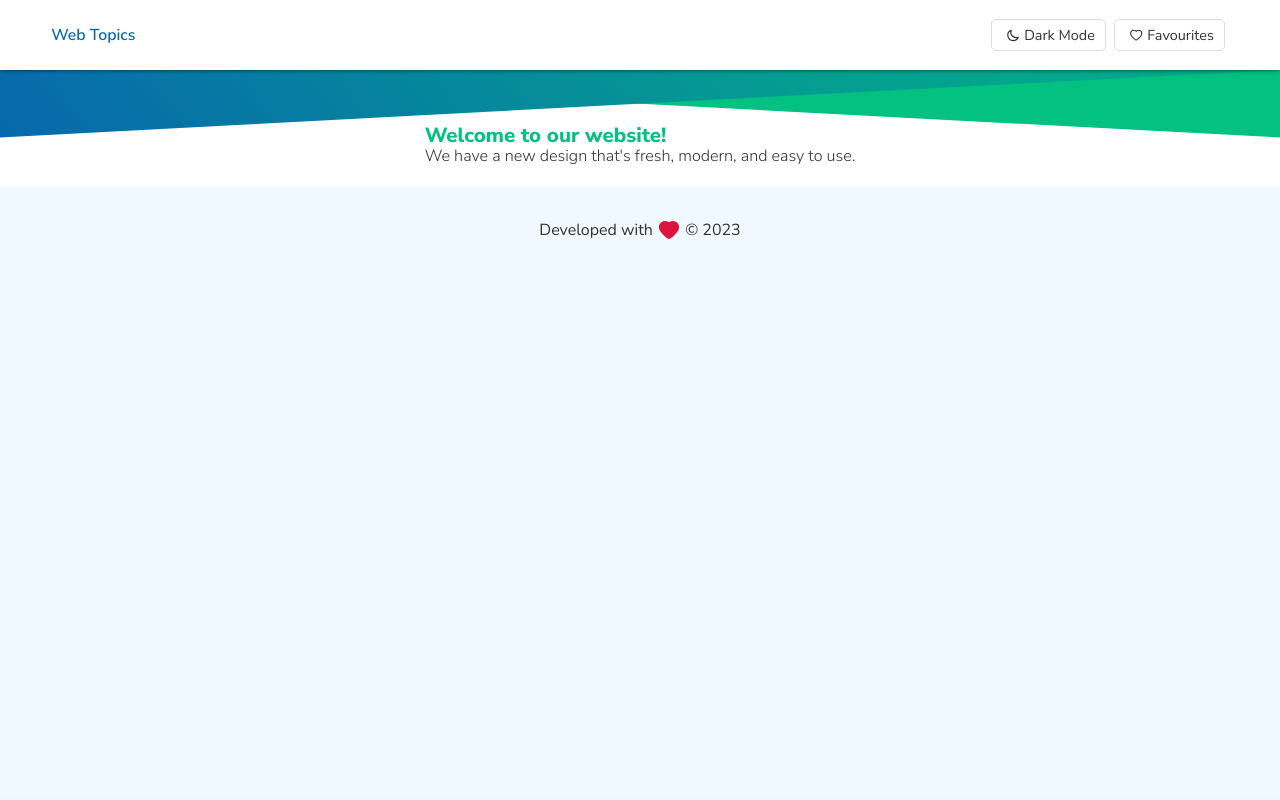
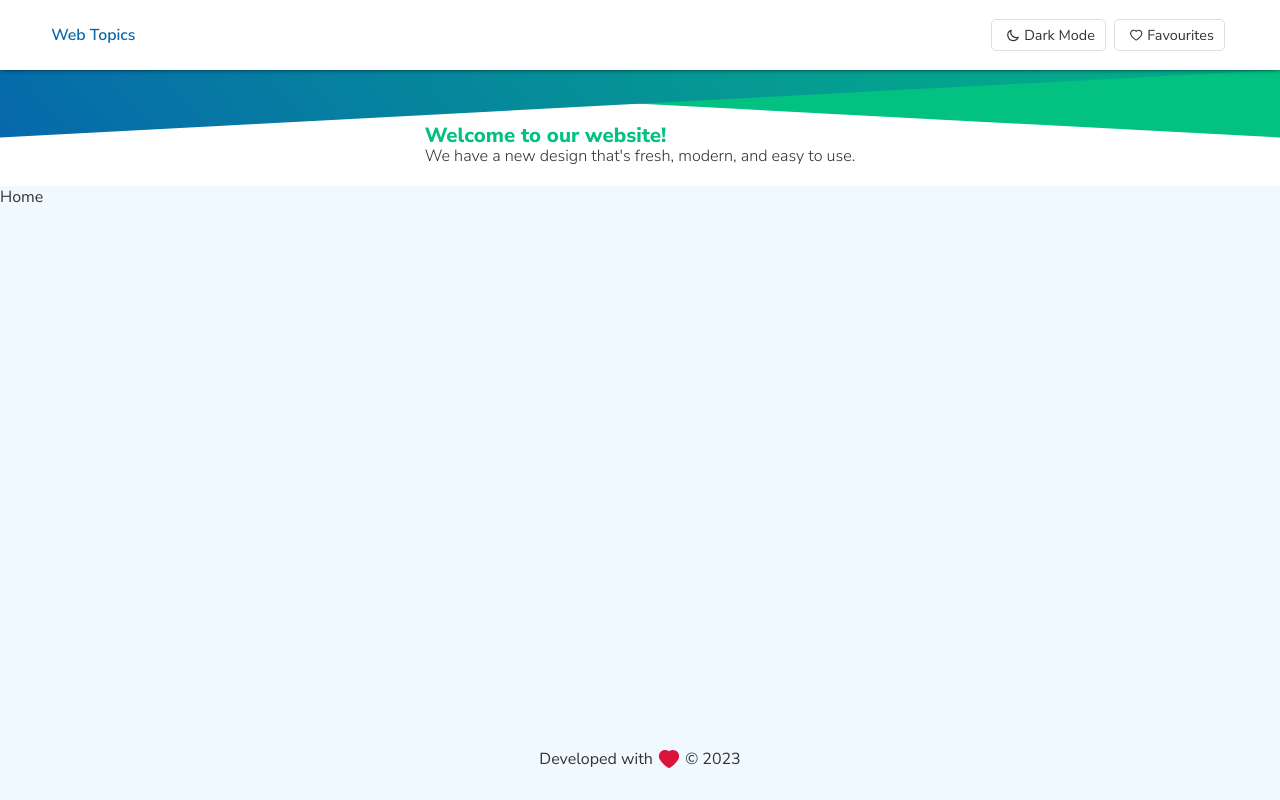
Before and after one commit to BadarSaghir/maani-react, a React (Vite) app: page / in a window 1280 px wide. Built offline with nearby package versions, Linux system fonts and the light colour scheme.

Commit message:
added full page information

```diff
--- a/index.html
+++ b/index.html
@@ -7,7 +7,7 @@
     <title>Project 1 </title>
   </head>
   <body>
-    <div id="root" style="height: 100%;width: 100%;"></div>
+    <div id="root" style="flex: 1;display: flex; flex-direction: column;"></div>
     <script type="module" src="/src/main.jsx"></script>
   </body>
 </html>
--- a/src/App.jsx
+++ b/src/App.jsx
@@ -2,13 +2,14 @@ import Navbar from "./components/Navbar/Navbar";
 import style from './App.module.css'
 import {themes} from "./constant/theme"
 import {bannerConstants} from "./constant/banner"
-
-import { useContext, useEffect } from "react";
+import {BrowserRouter,Routes,Route} from "react-router-dom"
+import { useContext } from "react";
 import {ThemeContext} from "./contexts/themeContext"
 import Banner from "./components/Banner/Banner";
 import { Footer } from "./components/Footer/Footer";
 import Favourites from "./components/Favourites/Favourites";
 import FavouritiesContext from "./contexts/favouritesContext";
+import Home from "./pages";
  const App = () => {
 
  const theme=useContext(ThemeContext)
@@ -33,9 +34,21 @@ import FavouritiesContext from "./contexts/favouritesContext";
 
 
   return (
-    <div className={themes.dark===theme.theme ?style.darkMode+' '+style.body:style.body} style={{height:"100%", width:'100%'}}>
+    <div className={`${style.flexBox} ${themes.dark===theme.theme ?style.darkMode+' '+style.body:style.body}`}>
       <Navbar isOpen={isOpen} setIsOpen={setIsOpen} />
       <Banner {...bannerConstants} />
+      <div className={style.container}>
+
+      <BrowserRouter>
+      <Routes>
+        <Route path="/">
+          <Route index element={<Home />} />
+          <Route path="/details/:id" element={<Home />} />
+
+        </Route>
+      </Routes>
+    </BrowserRouter>
+    </div>
       <Footer/>
       <Favourites show={isOpen} items={items}/>
     </div>
--- a/src/App.module.css
+++ b/src/App.module.css
@@ -9,7 +9,25 @@
 
   .body{
     font-family: Nunito-Sans;
-    background-color: var(--bg_body);
+    background-color: var(--bg_body) !important;
     line-height: normal;
     transition: background-color, ease-in .5s;
   }
+
+  .container{
+    flex: 1;
+    height: 100%;
+    width: 100%;
+    transition: background-color, ease-in .5s;
+
+    color: var(--body-text) !important;
+
+    background-color: var(--bg_body) !important;
+  }
+
+.flexBox{
+  display: flex;
+  flex-direction: column;
+  flex: 1;
+
+  }
--- a/src/index.css
+++ b/src/index.css
@@ -42,11 +42,19 @@ section {
     --body-text:#EDEDED !important;
     --heart-color:#DC143C !important;
   }
+  html,
+  body {
+    height: 100%;
+    margin: 0;
+    display: flex;
+    flex-direction: column;
+  }
 
 body{
   font-family: Nunito-Sans;
   background-color: var(--bg_body);
   line-height: normal;
+
   transition: background-color, ease-in .5s;
 }
 @keyframes favouritesRollingUpAnimation{
@@ -66,6 +74,7 @@ body{
       transform: translateY(175px);
   }
 }
+
 #forward{
   animation: favouritesRollingUpAnimation forwards .5s ease-in ;
 }
--- a/src/pages/index.jsx
+++ b/src/pages/index.jsx
@@ -1,6 +1,6 @@
  const  Home=()=>{
     return (
-        <div></div>
+        <div>Home</div>
     )
 }
 
```
